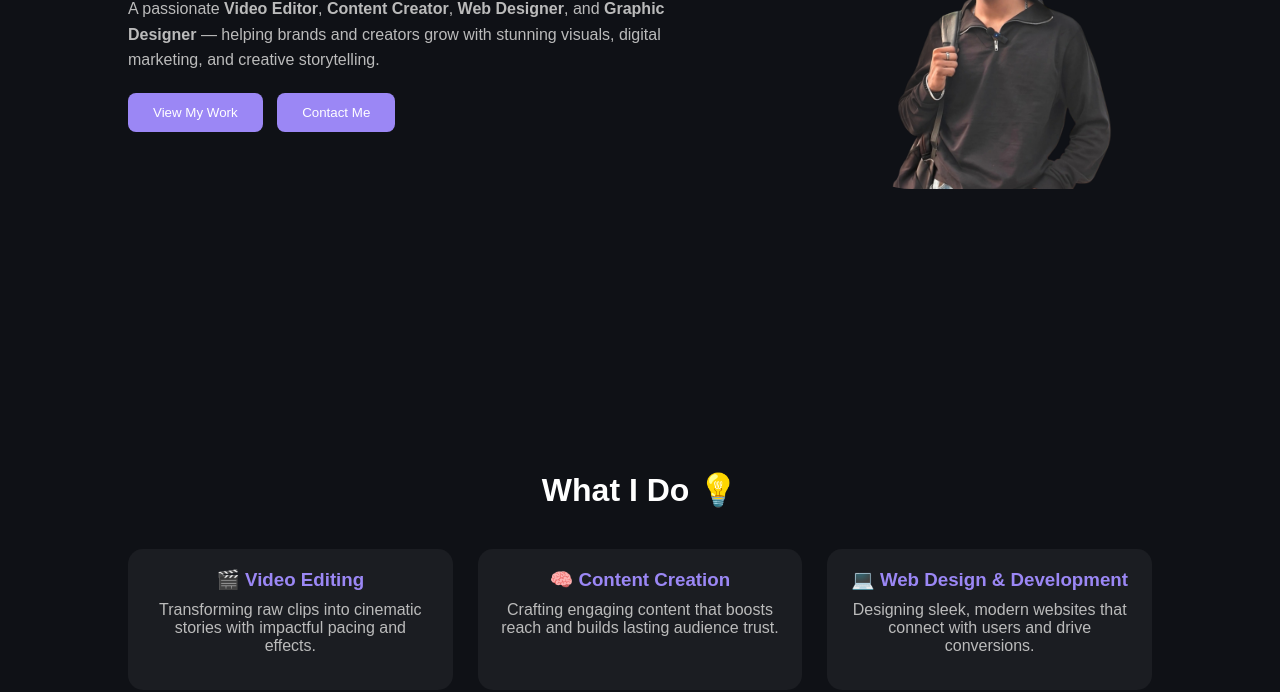
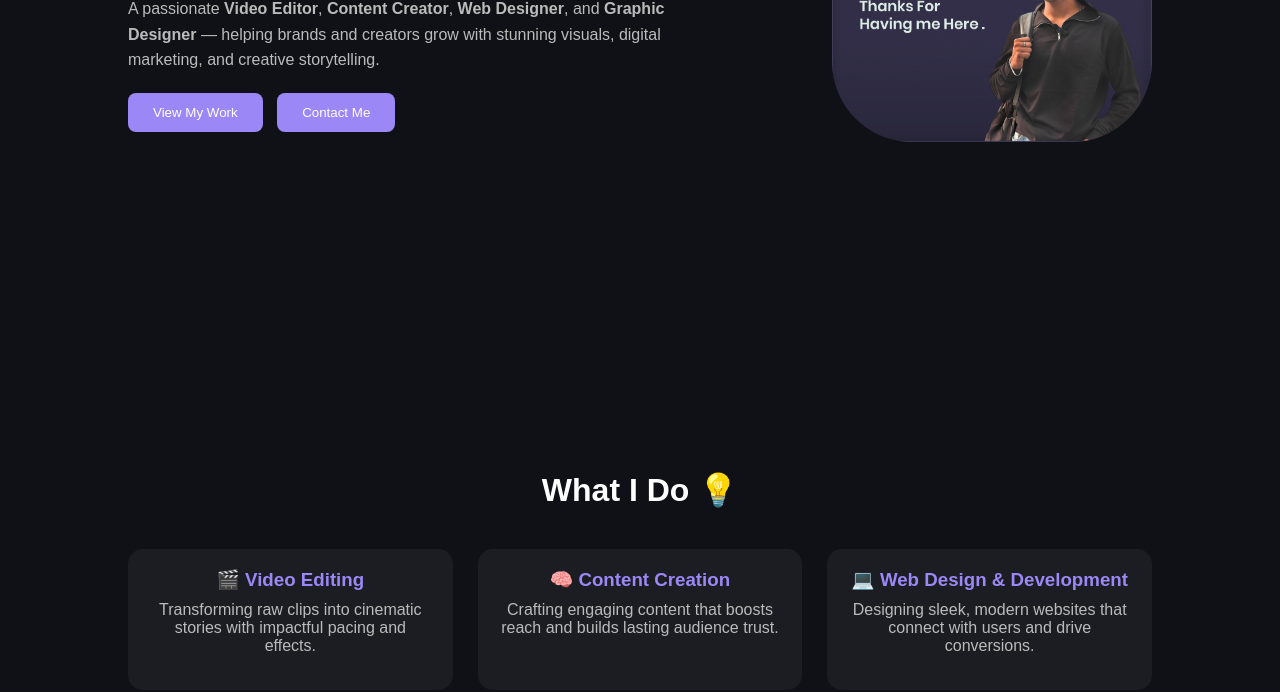
Before and after one commit to akhilklixel-ui/kamathamakhil.github.io, a plain HTML site: page index.html in a window 1280 px wide. Shown: the part 408-1100 px from the top of the page. Drawn offline with Linux system fonts and the light colour scheme.

Commit message:
Update index.html

```diff
--- a/index.html
+++ b/index.html
@@ -41,7 +41,7 @@
 
     <div class="hero-img">
       <!-- Upload your image below -->
-      <img src="akhil.png" alt="Kamathamakhil" style="border-radius: 80px; width: 320px; height: auto;" />
+      <img src="akhilpic.png" alt="Kamathamakhil" style="border-radius: 80px; width: 320px; height: auto;" />
     </div>
   </section>
 
```
